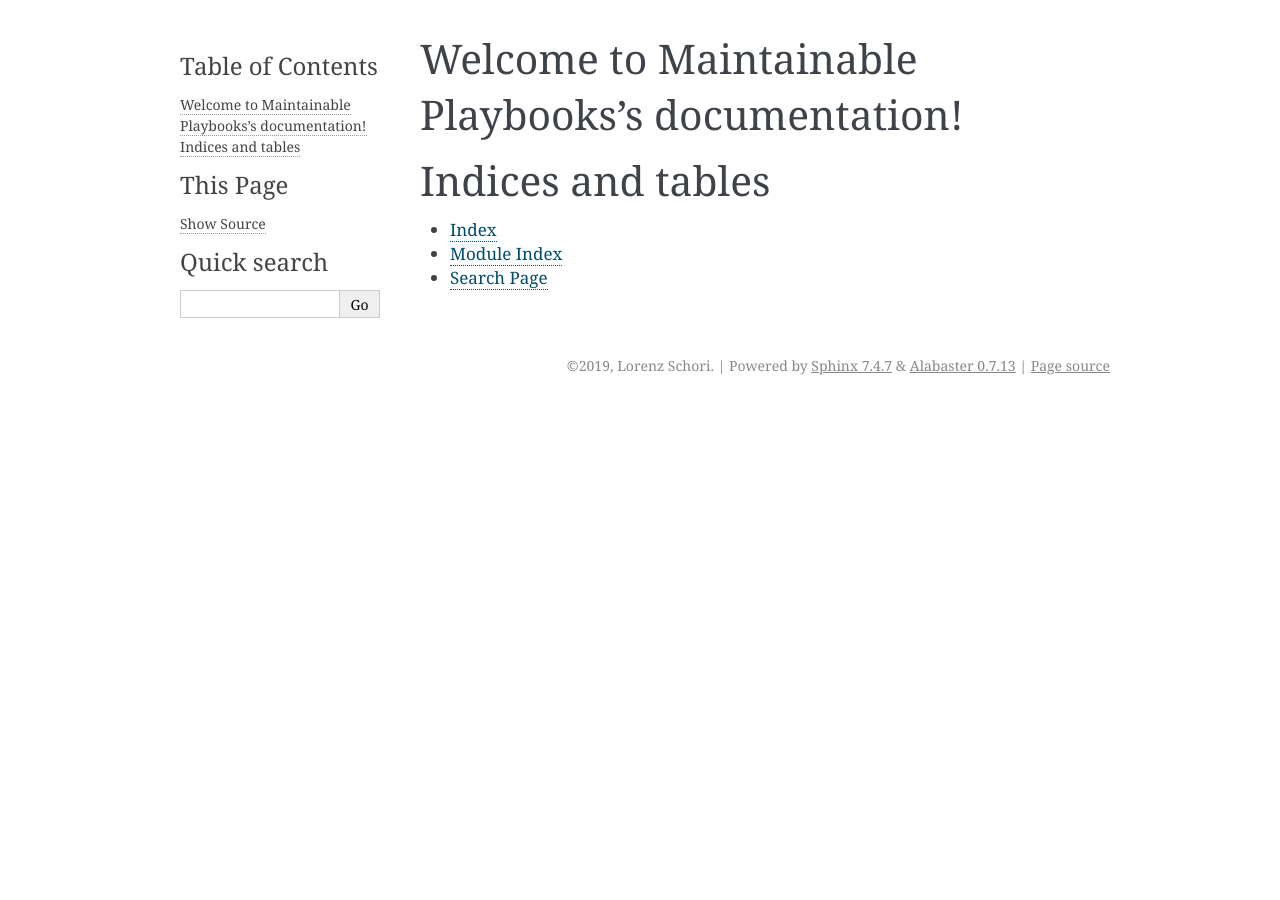
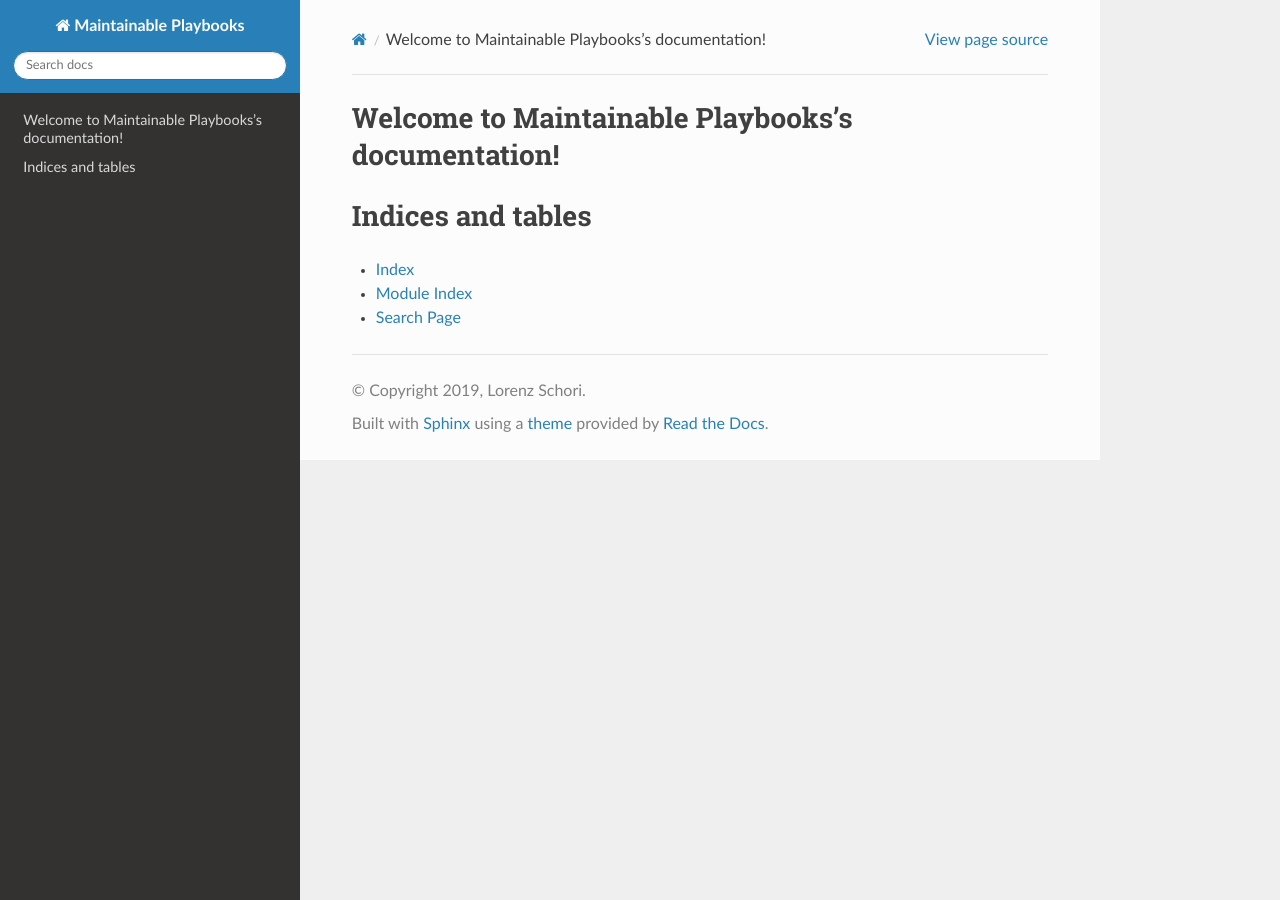
Before and after one commit to znerol/ansible-maintainable-playbooks, a Sphinx documentation site: the page built from doc/index.rst, in a window 1280 px wide. Built offline with Sphinx 7.4.7 and the Read the Docs theme 2.0.0, drawn with Linux system fonts in a browser that asks for light colours; some of the changed lines change nothing that is shown.

Commit message:
chore(docs): Sphinx tweaks

```diff
--- a/doc/conf.py
+++ b/doc/conf.py
@@ -5,6 +5,8 @@
 # This file does only contain a selection of the most common options. For a
 # full list see the documentation:
 # http://www.sphinx-doc.org/en/master/config
+
+import os
 
 # -- Path setup --------------------------------------------------------------
 
@@ -73,8 +75,13 @@
 
 # The theme to use for HTML and HTML Help pages.  See the documentation for
 # a list of builtin themes.
-#
-html_theme = 'alabaster'
+on_rtd = os.environ.get('READTHEDOCS', None) == 'True'
+
+if not on_rtd:  # only import and set the theme if we're building docs locally
+    import sphinx_rtd_theme
+    html_theme = 'sphinx_rtd_theme'
+    html_theme_path = [sphinx_rtd_theme.get_html_theme_path()]
+
 
 # Theme options are theme-specific and customize the look and feel of a theme
 # further.  For a list of options available for each theme, see the
@@ -101,7 +108,7 @@
 # -- Options for HTMLHelp output ---------------------------------------------
 
 # Output file base name for HTML help builder.
-htmlhelp_basename = 'MaintainablePlaybooksdoc'
+htmlhelp_basename = 'MaintainablePlaybooks'
 
 
 # -- Options for LaTeX output ------------------------------------------------
@@ -128,7 +135,7 @@
 # (source start file, target name, title,
 #  author, documentclass [howto, manual, or own class]).
 latex_documents = [
-    (master_doc, 'MaintainablePlaybooks.tex', 'Maintainable Playbooks Documentation',
+    (master_doc, 'MaintainablePlaybooks.tex', 'Maintainable Playbooks',
      'Lorenz Schori', 'manual'),
 ]
 
@@ -138,7 +145,7 @@
 # One entry per manual page. List of tuples
 # (source start file, name, description, authors, manual section).
 man_pages = [
-    (master_doc, 'maintainableplaybooks', 'Maintainable Playbooks Documentation',
+    (master_doc, 'maintainableplaybooks', 'Maintainable Playbooks',
      [author], 1)
 ]
 
@@ -149,7 +156,7 @@
 # (source start file, target name, title, author,
 #  dir menu entry, description, category)
 texinfo_documents = [
-    (master_doc, 'MaintainablePlaybooks', 'Maintainable Playbooks Documentation',
+    (master_doc, 'MaintainablePlaybooks', 'Maintainable Playbooks',
      author, 'MaintainablePlaybooks', 'One line description of project.',
      'Miscellaneous'),
 ]
```
Also changed, not shown: 1 other file.
